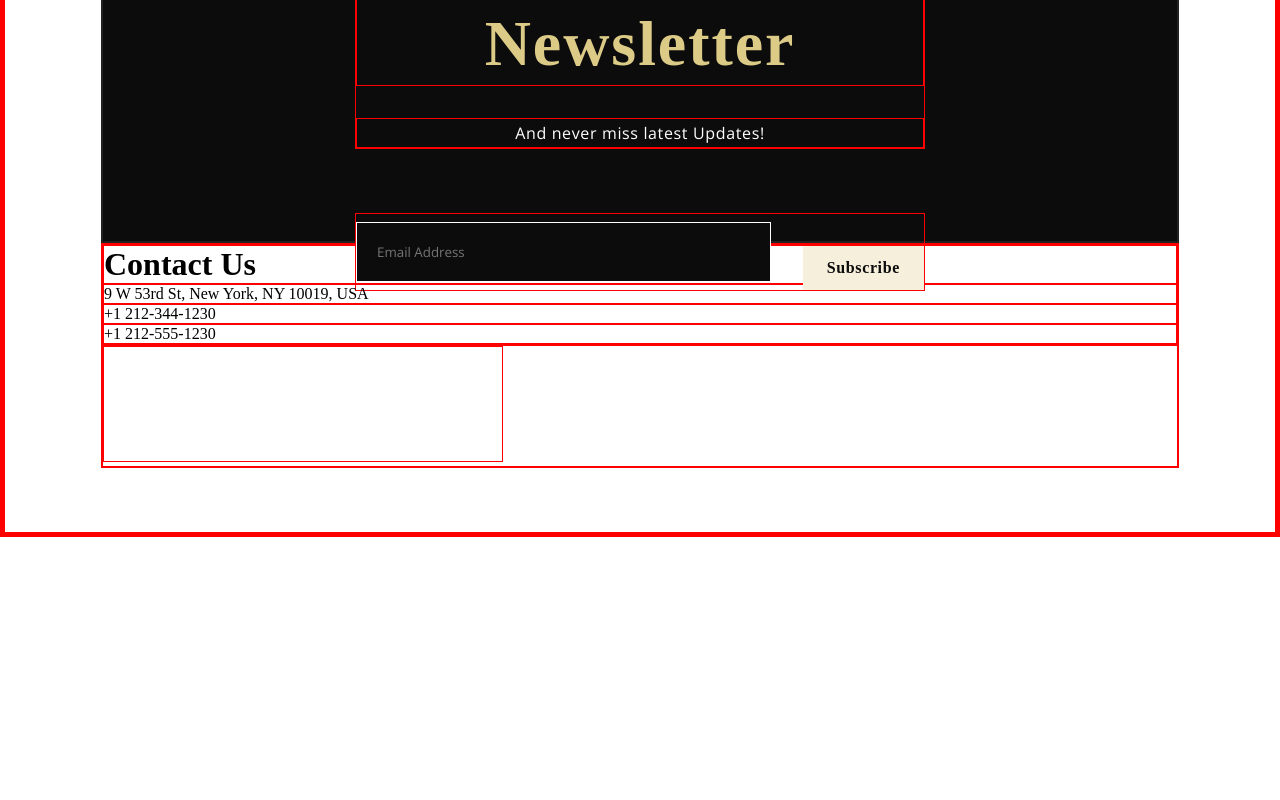
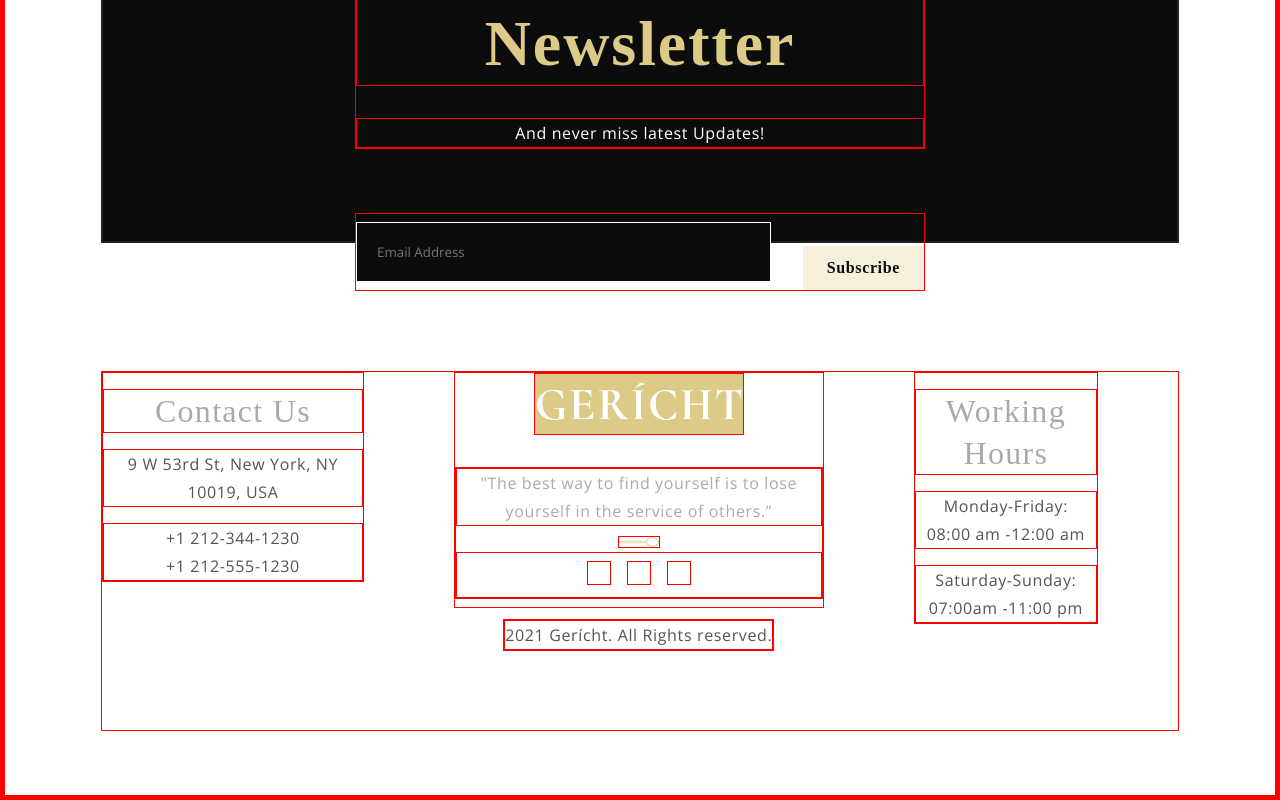
Before and after one commit to ctseng07/react-restaurant-page, a React (Create React App) app: page / in a window 1280 px wide. Shown: the part 7879-8679 px from the top of the page. Before the commit the page ends 8416 px from the top, so only its background shows below. Built offline with nearby package versions, Linux system fonts and the light colour scheme; a web font is replaced by a local one.

Commit message:
Start coding and designing footer

```diff
--- a/src/container/Footer/Footer.css
+++ b/src/container/Footer/Footer.css
@@ -0,0 +1,95 @@
+/* * {
+    border: 1px solid red;
+} */
+
+.rest__footer-content {
+    display: flex;
+    justify-content: space-around;
+    align-items: flex-start;
+    margin-top: 8rem;
+    padding-right: 5rem;
+    width: 1, 870px;
+    height: 360px;
+    top: 8102px;
+    left: 22px;
+    gap: 90px;
+
+}
+
+.rest__footer-title {
+    color: var(--color-grey);
+    font-family: var(--font-base);
+    font-size: 32px;
+    font-weight: 400;
+    line-height: 42px;
+    letter-spacing: 0.04em;
+    text-align: center;
+    margin-top: 1rem;
+    margin-bottom: 1rem;
+}
+
+.rest__footer-text {
+    font-family: var(--font-alt);
+    font-size: 16px;
+    font-weight: 400;
+    line-height: 28px;
+    letter-spacing: 0.04em;
+    text-align: center;
+    color: var(--color-gray);
+    margin-top: 1rem;
+}
+
+.rest__footer-logo {
+    display: flex;
+    flex-direction: column;
+    justify-content: flex-start;
+    align-items: center;
+
+    width: 438px;
+    height: 236px;
+    left: 715.5px;
+    gap: 20px;
+}
+
+.rest__footer-logo img:first-child {
+    width: 210px;
+    margin-bottom: 0.75rem;
+    background-color: var(--color-golden);
+}
+
+
+
+.rest__footer-logo_text {
+    color: var(--color-grey);
+    font-family: var(--font-alt);
+    font-size: 16px;
+    font-weight: 400;
+    line-height: 28px;
+    letter-spacing: 0.04em;
+    margin-bottom: 0.5rem;
+}
+
+.rest__footer-logo_content {
+    text-align: center;
+}
+
+.rest__footer-logo_text-end {
+    color: var(--color-gray);
+    font-family: var(--font-alt);
+    font-size: 16px;
+    font-weight: 400;
+    line-height: 28px;
+    letter-spacing: 0.04em;
+    text-align: center;
+}
+
+.rest__footer-logo_icons svg {
+    color: var(--color-white);
+    margin: 0.5rem;
+    font-size: 24px;
+    cursor: pointer;
+}
+
+.rest__footer-logo_icons svg:hover {
+    color: var(--color-golden);
+}
--- a/src/container/Footer/Footer.jsx
+++ b/src/container/Footer/Footer.jsx
@@ -1,24 +1,42 @@
 import React from 'react';
+import { FiFacebook, FiTwitter, FiInstagram } from 'react-icons/fi';
 
 import { FooterOverlay, Newsletter } from '../../components';
 import images from '../../constants/images';
 import './Footer.css';
 
 const Footer = () => (
-  <div className='rest__footer section__padding' id='login'>
+  <div className='rest__footer rest__bg section__padding' id='login'>
     <FooterOverlay />
     <Newsletter />
 
     <div className="rest__footer-content">
-      <div className="rest__footer-content_contact">
-        <h1 className='rest__footer-contact-title'>Contact Us</h1>
-        <p className='rest__footer-contact-text'>9 W 53rd St, New York, NY 10019, USA</p>
-        <p className='rest__footer-contact-text'>+1 212-344-1230</p>
-        <p className='rest__footer-contact-text'>+1 212-555-1230</p>
+      <div className="rest__footer-contact">
+        <h1 className='rest__footer-title'>Contact Us</h1>
+        <p className='rest__footer-text'>9 W 53rd St, New York, NY 10019, USA</p>
+        <p className='rest__footer-text'>+1 212-344-1230 <br /> +1 212-555-1230</p>
       </div>
 
-      <div className="rest__footer-content_logo">
+      <div className="rest__footer-logo">
         <img src={images.gericht} alt='footer_logo' />
+        <div className="rest__footer-logo_content">
+          <p className='rest__footer-logo_text'>"The best way to find yourself is to lose yourself in the service of others.”</p>
+          <img src={images.spoon} alt="spoon_img" />
+          <div className="rest__footer-logo_icons">
+            <FiFacebook />
+            <FiTwitter />
+            <FiInstagram />
+          </div>
+        </div>
+        <div className="rest__footer-logo_text-end">
+          <p>2021 Gerícht. All Rights reserved.</p>
+        </div>
+      </div>
+
+      <div className="rest__footer-hours">
+        <h1 className='rest__footer-title'>Working Hours</h1>
+        <p className="rest__footer-text">Monday-Friday: <br /> 08:00 am -12:00 am</p>
+        <p className="rest__footer-text">Saturday-Sunday: <br /> 07:00am -11:00 pm</p>
       </div>
     </div>
   </div>
```
